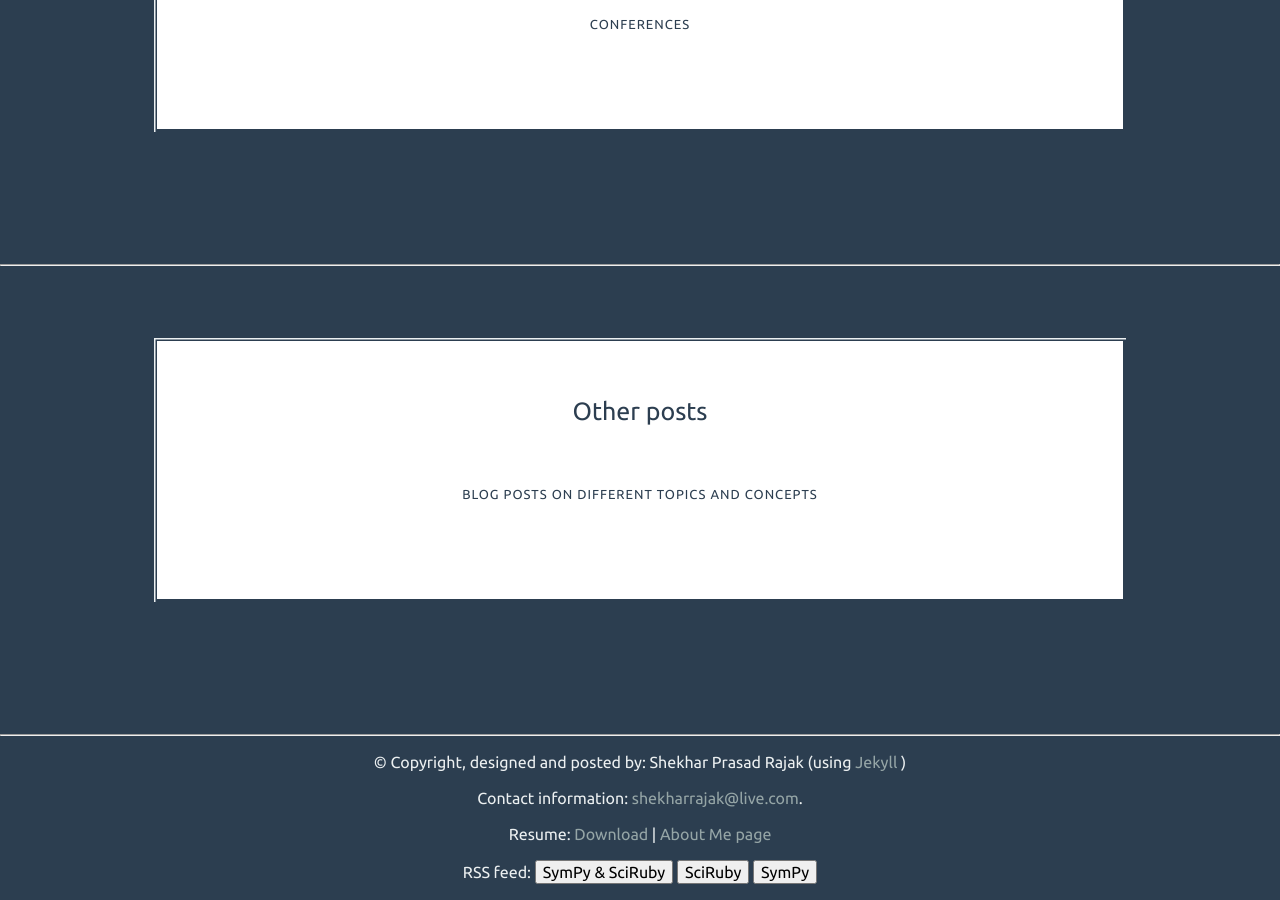
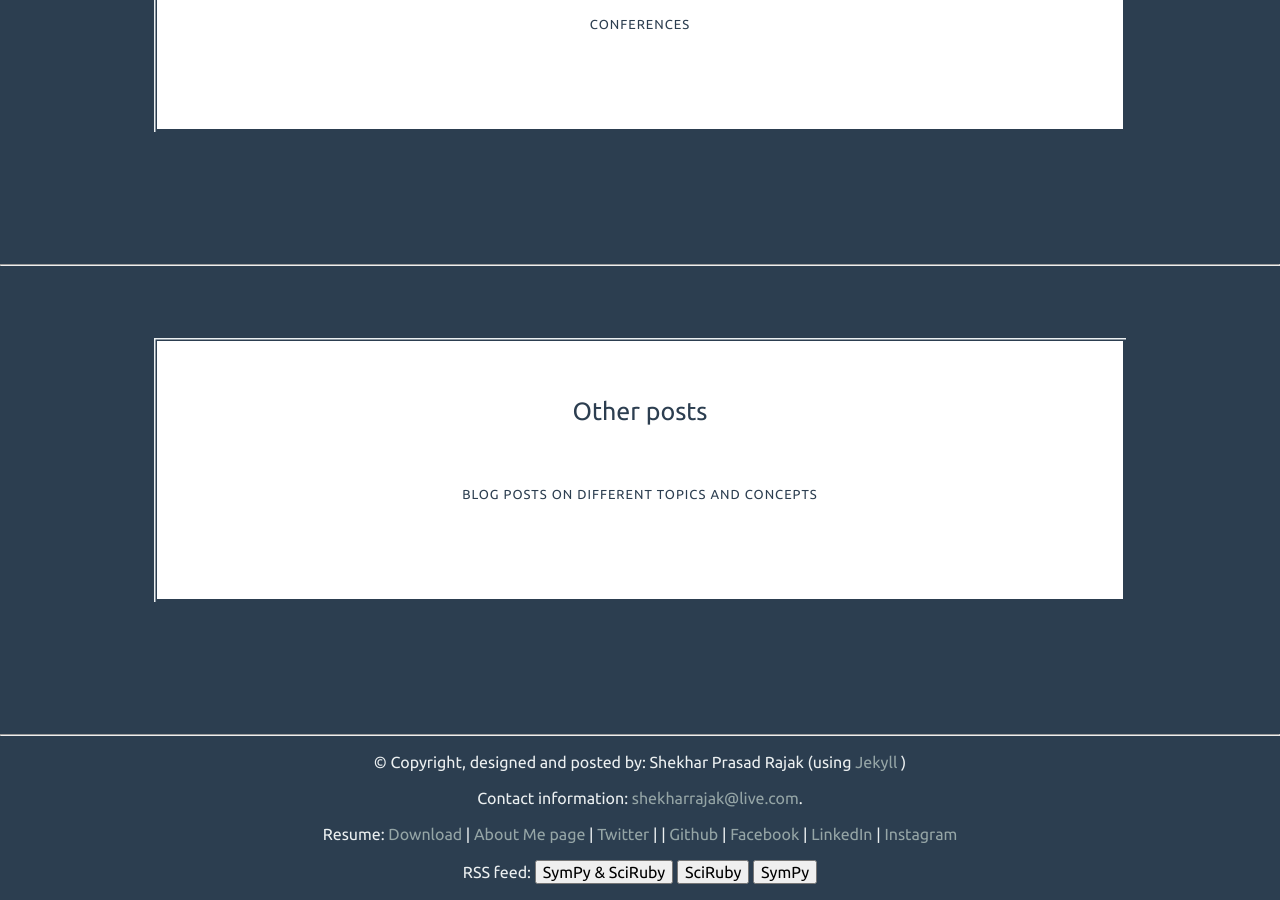
Before and after one commit to Shekharrajak/shekharrajak.github.io, a Jekyll site: the page built from index.html, in a window 1280 px wide and 900 px high, scrolled down 1984 px. Built offline with Jekyll 4.4.1, drawn with Linux system fonts in a browser that asks for light colours; nearby versions of some CDN libraries.

Commit message:
added social site links - in footer

```diff
--- a/_includes/footer-front.html
+++ b/_includes/footer-front.html
@@ -2,7 +2,7 @@
   <p><p>&copy; Copyright, designed and posted by: Shekhar Prasad Rajak (using <a href="http://www.jekyllnow.com/">Jekyll </a>)</p>
   <p>Contact information: <a target="_blank" href="mailto:shekharrajak@live.com">
   shekharrajak@live.com</a>.</p>
-  <p>Resume: <a target="_blank" href="https://github.com/Shekharrajak/Resume/raw/master/Resume%20PDF/resume.pdf"> Download</a> | <a href="/about"> About Me page</a></p>
+  <p>Resume: <a target="_blank" href="https://github.com/Shekharrajak/Resume/raw/master/Resume%20PDF/resume.pdf"> Download</a> | <a href="/about"> About Me page</a> | <a href="https://twitter.com/shekharrajak"> Twitter</a> | | <a href="https://github.com/shekharrajak"> Github</a> | <a href="https://www.facebook.com/AnUnknownIntelligent"> Facebook</a> | <a href="https://www.linkedin.com/in/shekhar-prasad-rajak-9988b626/"> LinkedIn</a> | <a href="https://instagram.com/__shekhar369"> Instagram</a></p>
   <p>RSS feed: <button> <a style="color: black" target="_blank" href="http://shekharrajak.github.io/feeds/atom.xml">SymPy & SciRuby</a> </button> <button> <a style="color: black" target="_blank" href="http://shekharrajak.github.io/feeds/sciruby_daru.xml">SciRuby</a>  </button> <button> <a style="color: black" target="_blank" href="http://shekharrajak.github.io/feed.xml">SymPy</a>  </button>
   </p>
 <!-- </footer> -->
```
